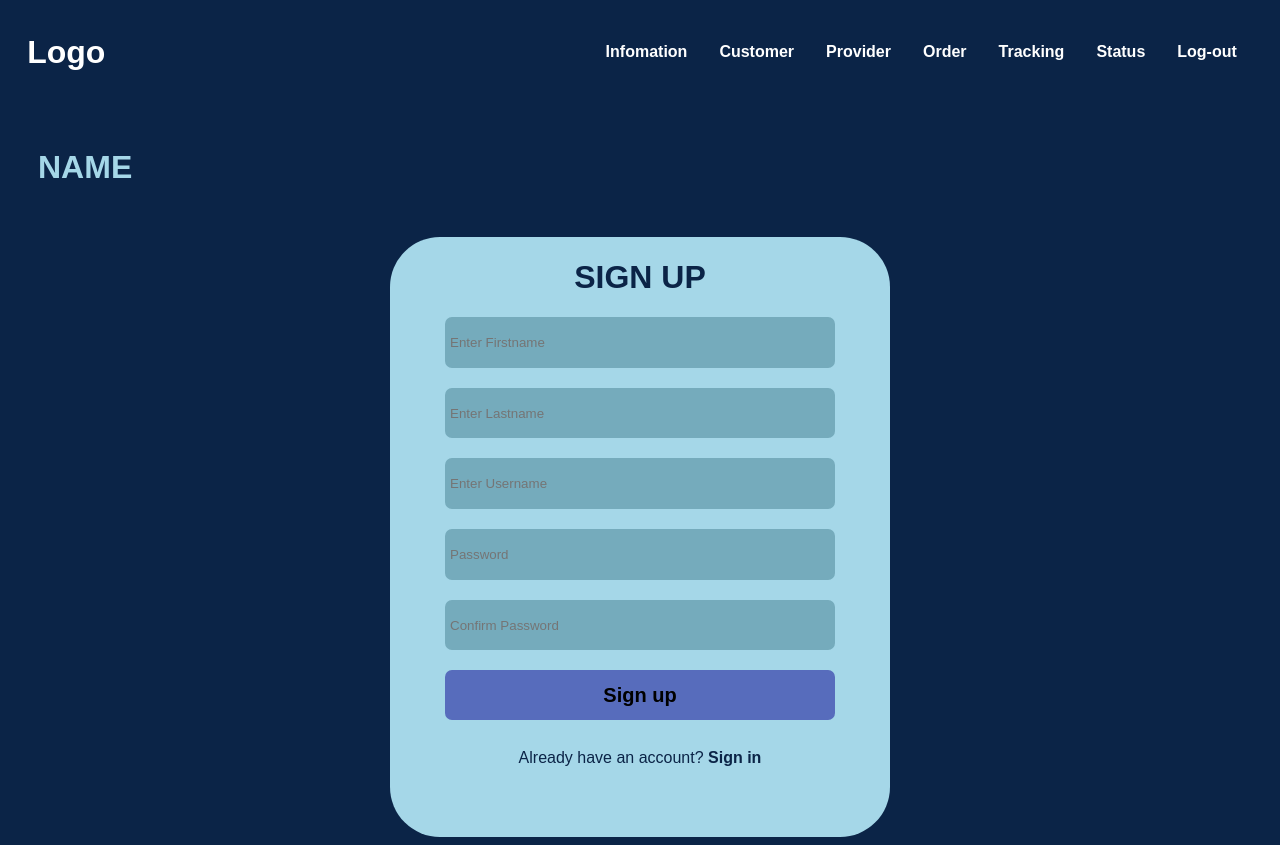
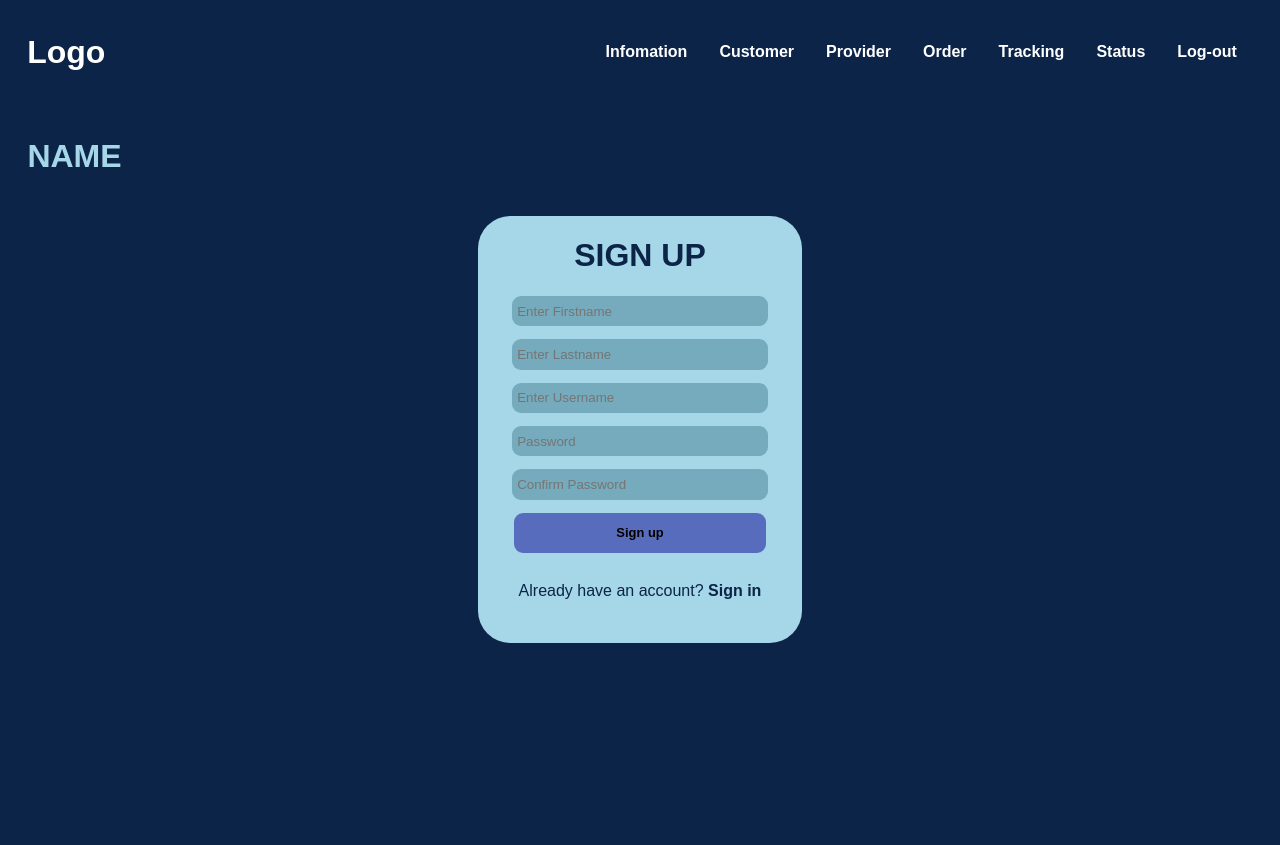
Before and after one commit to tirk101/web_app_proj, a React (Create React App) app: page /register in a window 1280 px wide. After the commit the page ends 800 px from the top, so only its background shows below. Built offline with nearby package versions, Linux system fonts and the light colour scheme.

Commit message:
Update Register_Page.css

```diff
--- a/src/components/pages/Register_Page.css
+++ b/src/components/pages/Register_Page.css
@@ -7,9 +7,9 @@
 
 .text-container {
     display: flex;
-	justify-content: space-between;
+    justify-content: space-between;
     color: rgb(165, 215, 232);
-    margin: 30px
+    margin: 1.515vw;
 }
 
 a {
@@ -25,9 +25,9 @@ a {
     display: flex;
     margin: auto;
     flex-direction: column;
-    width: 500px;
-    height: 600px;
-    border-radius: 50px 50px 50px 50px;
+    width: 25.25vw;
+    height: 33.33vw;
+    border-radius: 2.525vw 2.525vw 2.525vw 2.525vw;
 }
 
 .register-container h1 {
@@ -44,7 +44,7 @@ a {
     background-color: var(--text-color);
     color: var(--bg-color);
     font-weight:lighter;
-    margin-bottom: 70px;
+    margin-bottom: 3.333vw;
 }
 
 .register-container p a{
@@ -54,21 +54,21 @@ a {
 }
 
 input[type=text] {
-    width: 380px;
-    height: 50px;
-    margin-bottom: 20px;
+    width: 19.192vw;
+    height: 4.167vw;
+    margin-bottom: 1.01vw;
     background-color: rgb(117, 171, 188);
-    border-radius: 7px;
-    border: solid transparent
+    border-radius: 0.707vw;
+    border: solid transparent;
 }
 
 button {
-    width: 390px;
-    height: 50px;
+    width: 19.697vw;
+    height: 3.157vw;
     background-color: var(--sub-color);
-    border-radius: 7px;
+    border-radius: 0.707vw;
     border: solid transparent;
-    font-size: 20px;
+    font-size: 1.01vw;
     font-weight: bold;
     text-decoration: var(--bg-color);
 }
```
